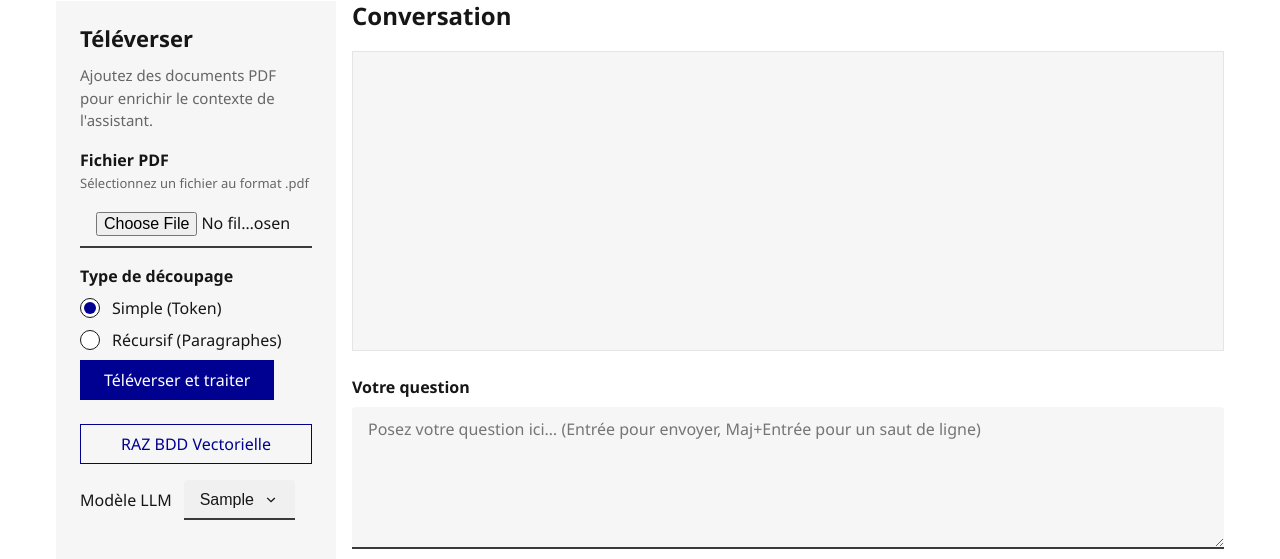
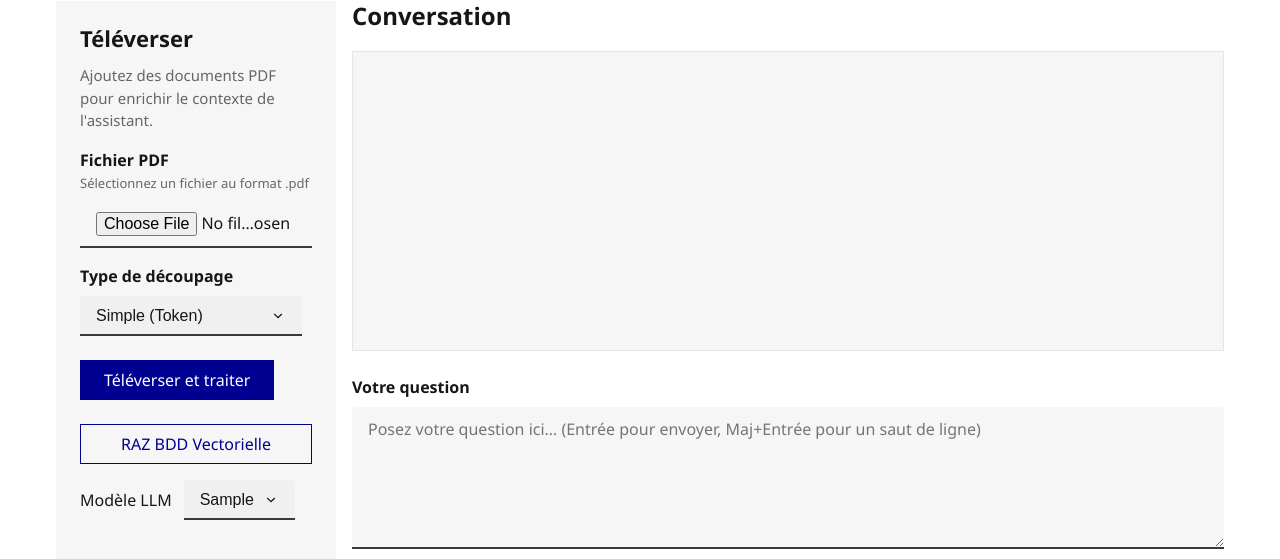
Before and after one commit to yann5963/RagPdfChatBot, a Spring app: template src/main/resources/templates/chat.html in a window 1280 px wide. Shown: the part 187-746 px from the top of the page. Run offline with Thymeleaf, Linux system fonts and the light colour scheme; the template is opened without the code that fills it: most values are stand-ins (such as "Sample title", 1, 10 or a date in 2020); data that the repository does not hold is empty.

Commit message:
Replace radio buttons with select dropdown for splitter type
- Updated `chat.html` to use a `<select>` element for choosing between Simple and Recursive text splitting.
- Updated JS to read value from the select element.
- Retained existing backend logic as the parameter name and values remain unchanged.

Co-authored-by: yann5963 <16241180+yann5963@users.noreply.github.com>

```diff
--- a/src/main/resources/templates/chat.html
+++ b/src/main/resources/templates/chat.html
@@ -50,22 +50,12 @@
                                     <input class="fr-upload" type="file" id="fileInput" accept=".pdf" required />
                                 </div>
 
-                                <div class="fr-form-group fr-mt-2w">
-                                    <fieldset class="fr-fieldset">
-                                        <legend class="fr-fieldset__legend fr-text--regular" id='radio-legend'>
-                                            Type de découpage
-                                        </legend>
-                                        <div class="fr-fieldset__content">
-                                            <div class="fr-radio-group">
-                                                <input type="radio" id="splitSimple" name="splitterType" value="simple" checked>
-                                                <label class="fr-label" for="splitSimple">Simple (Token)</label>
-                                            </div>
-                                            <div class="fr-radio-group">
-                                                <input type="radio" id="splitRecursive" name="splitterType" value="recursive">
-                                                <label class="fr-label" for="splitRecursive">Récursif (Paragraphes)</label>
-                                            </div>
-                                        </div>
-                                    </fieldset>
+                                <div class="fr-select-group fr-mt-2w">
+                                    <label class="fr-label" for="splitterTypeSelect">Type de découpage</label>
+                                    <select class="fr-select" id="splitterTypeSelect" name="splitterType">
+                                        <option value="simple" selected>Simple (Token)</option>
+                                        <option value="recursive">Récursif (Paragraphes)</option>
+                                    </select>
                                 </div>
 
                                 <button class="fr-btn fr-mt-2w" type="submit">
@@ -137,7 +127,7 @@
             const formData = new FormData();
             formData.append('file', fileInput.files[0]);
 
-            const splitterType = document.querySelector('input[name="splitterType"]:checked').value;
+            const splitterType = document.getElementById('splitterTypeSelect').value;
             formData.append('splitterType', splitterType);
 
             statusDiv.innerHTML = '<div class="fr-alert fr-alert--info fr-alert--sm"><p>Téléversement et traitement en cours…</p></div>';
```
